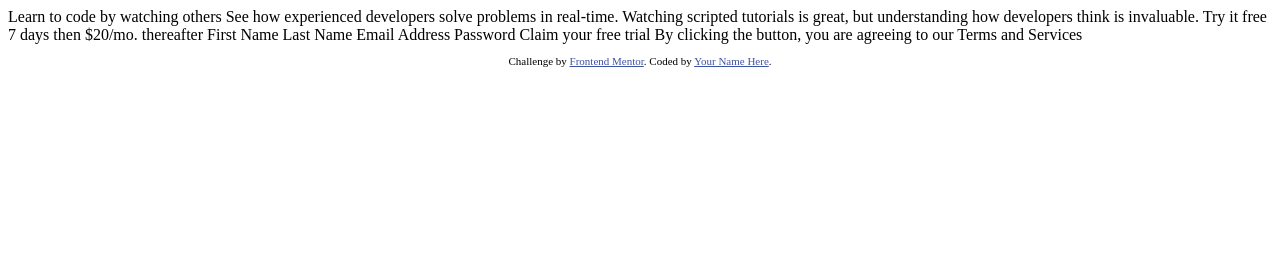
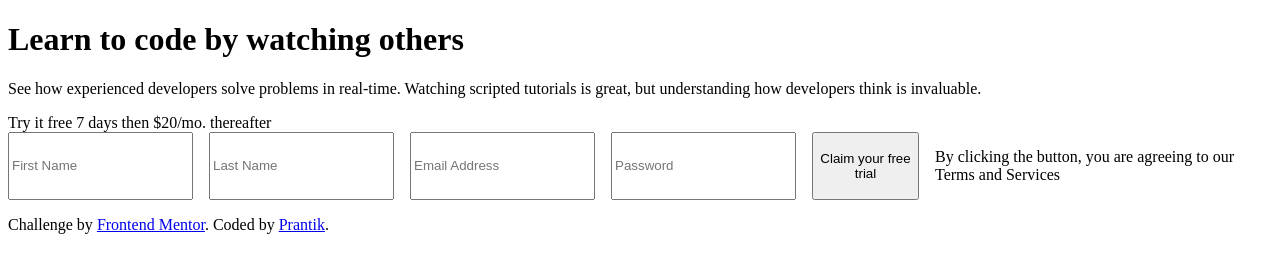
Before and after one commit to prantiknoor/frontend-mentor-challenges, a plain HTML site: page intro-component-with-signup-form/index.html in a window 1280 px wide. Drawn offline with Linux system fonts and the light colour scheme.

Commit message:
Done basic markup

```diff
--- a/intro-component-with-signup-form/index.html
+++ b/intro-component-with-signup-form/index.html
@@ -1,42 +1,52 @@
 <!DOCTYPE html>
 <html lang="en">
+
 <head>
   <meta charset="UTF-8">
-  <meta name="viewport" content="width=device-width, initial-scale=1.0"> <!-- displays site properly based on user's device -->
+  <meta name="viewport" content="width=device-width, initial-scale=1.0">
 
   <link rel="icon" type="image/png" sizes="32x32" href="./images/favicon-32x32.png">
 
-  <title>Frontend Mentor | Intro component with sign up form</title>
+  <title>Intro component with sign up form | Frontend Mentor</title>
 
-  <!-- Feel free to remove these styles or customise in your own stylesheet 👍 -->
-  <style>
-    .attribution { font-size: 11px; text-align: center; }
-    .attribution a { color: hsl(228, 45%, 44%); }
-  </style>
+  <link rel="stylesheet" href="style.css">
+
+  <!-- Google fonts -->
+  <link rel="preconnect" href="https://fonts.googleapis.com">
+  <link rel="preconnect" href="https://fonts.gstatic.com" crossorigin>
+  <link href="https://fonts.googleapis.com/css2?family=Poppins:wght@400;500;600;700&display=swap" rel="stylesheet">
 </head>
+
 <body>
 
-  Learn to code by watching others
+  <header>
+    <h1 class="title">Learn to code by watching others</h1>
+    <p class="desc">
+      See how experienced developers solve problems in real-time. Watching scripted tutorials is great, but
+      understanding how developers think is invaluable.
+    </p>
+  </header>
 
-  See how experienced developers solve problems in real-time. Watching scripted tutorials is great,
-  but understanding how developers think is invaluable.
+  <main>
+    <div class="card-trial">Try it free 7 days then $20/mo. thereafter</div>
 
-  Try it free 7 days then $20/mo. thereafter
+    <form class="flex flex--column" action="#">
+      <input type="text" name="first-name" placeholder="First Name" id="first-name">
+      <input type="text" name="first-name" placeholder="Last Name" id="last-name">
+      <input type="email" name="first-name" placeholder="Email Address" id="email">
+      <input type="password" name="first-name" placeholder="Password" id="password">
 
-  First Name
-  Last Name
-  Email Address
-  Password
-
-  Claim your free trial
-
-  By clicking the button, you are agreeing to our Terms and Services
+      <button class="button">Claim your free trial</button>
+      <p class="terms">By clicking the button, you are agreeing to our Terms and Services</p>
+    </form>
+  </main>
 
   <footer>
     <p class="attribution">
       Challenge by <a href="https://www.frontendmentor.io?ref=challenge" target="_blank">Frontend Mentor</a>.
-      Coded by <a href="#">Your Name Here</a>.
+      Coded by <a href="https://github.com/prantiknoor" target="_blank">Prantik</a>.
     </p>
   </footer>
 </body>
+
 </html>
```
